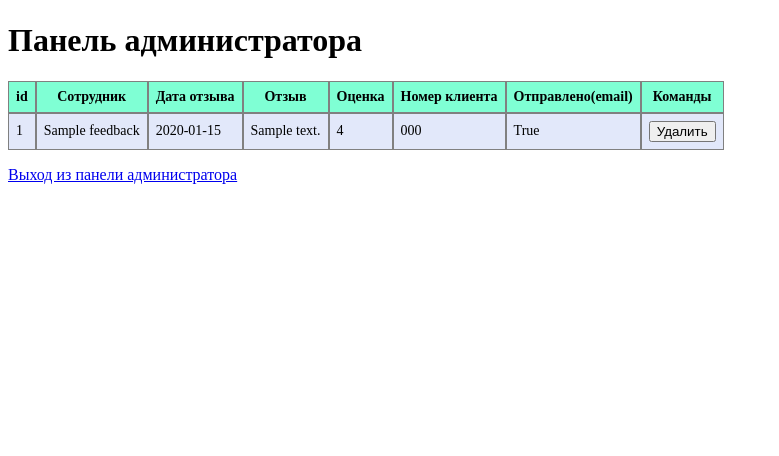
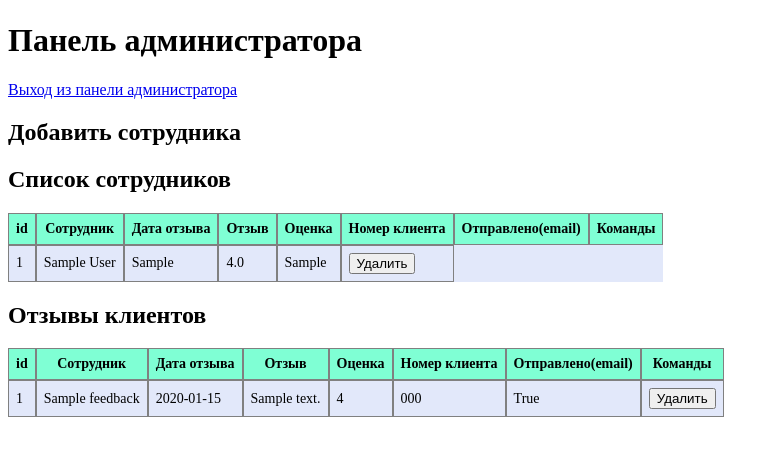
Before and after one commit to DontWorryBro59/feedback_app, a Flask app: template myapp/templates/admin_panel.html in a window 1280 px wide. Shown: the part 282-738 px from the top of the page, without its empty margins (0-779 px from the left). Run offline with Flask 3, Linux system fonts and the light colour scheme; tables that the repository leaves empty hold one stand-in row (values such as "Sample post"); the template is opened without the code that fills it: values that come from a table or form of the project are taken from there, most other values are stand-ins (such as "Sample title", 1, 10 or a date in 2020); parts of the project's set-up code (start-up, migrations or seed data) failed here and were passed over.

Commit message:
Добавил отображение сотрудников, подправил основной код, теперь таблицы отображаются тогда, когда есть данные

```diff
--- a/myapp/__init__.py
+++ b/myapp/__init__.py
@@ -1,6 +1,6 @@
 from flask import Flask
 from flask_sqlalchemy import SQLAlchemy
-from flask_migrate import Migrate, migrate
+from flask_migrate import Migrate
 
 CONSULTANTS = ['Виктор Петрухин', 'Дарья Аляпина', 'Татьяна Аляпко']
 #CONSULTANTS = []
--- a/myapp/templates/admin_panel.html
+++ b/myapp/templates/admin_panel.html
@@ -5,7 +5,45 @@
 {% block content %}
 <div class="admin-panel">
     <h1> Панель администратора </h1>
+    <a href="{{ url_for('admin_logout') }}"><p>Выход из панели администратора</p></a>
 
+    <h2>Добавить сотрудника</h2>
+    <!-- Тут нужно добавить форму для добавления сотрудников -->
+
+    <h2>Список сотрудников </h2>
+    {% if workers %}
+        <table>
+            <tr class="main-tr">
+                <th>id</th>
+                <th>Сотрудник</th>
+                <th>Дата отзыва</th>
+                <th>Отзыв</th>
+                <th>Оценка</th>
+                <th>Номер клиента</th>
+                <th>Отправлено(email)</th>
+                <th>Команды</th>
+            </tr>
+            {% for worker in workers %}
+            <tr>
+                <td>{{ worker.id }}</td>
+                <td>{{ worker.full_name }}</td>
+                <td>{{ worker.worker_post }}</td>
+                <td>{{ worker.rating }}</td>
+                <td>{{ worker.contacts }}</td>
+                <td>
+                    <form action="/admin_panel/delete-worker/" method="post">
+                        <button type="submit" name="but-del-worker" value="{{ el.id }}">Удалить</button>
+                    </form>
+                </td>
+            </tr>
+            {% endfor %}
+    {% else %}
+        <p> Сотрудников еще не добавили </p>
+    {% endif %}
+    </table>
+    <h2>Отзывы клиентов</h2>
+
+    {% if feedbacks %}
         <table>
             <tr class="main-tr">
                 <th>id</th>
@@ -34,8 +72,9 @@
                 </td>
             </tr>
             {% endfor %}
-
         </table>
-    <a href="{{ url_for('admin_logout') }}"><p>Выход из панели администратора</p></a>
+    {% else %}
+        <p> Отзывов клиентов еще нет</p>
+    {% endif %}
 </div>
 {% endblock %}
```
Also changed, not shown: myapp/models.py (+8 -0 lines), myapp/routes.py (+7 -6 lines), instance/feedback.db. Lines whose indentation alone changed are shown as unchanged.
